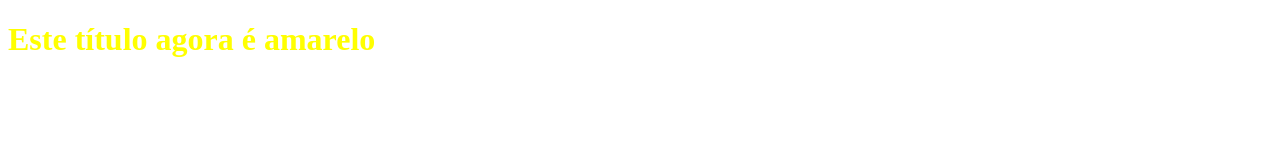
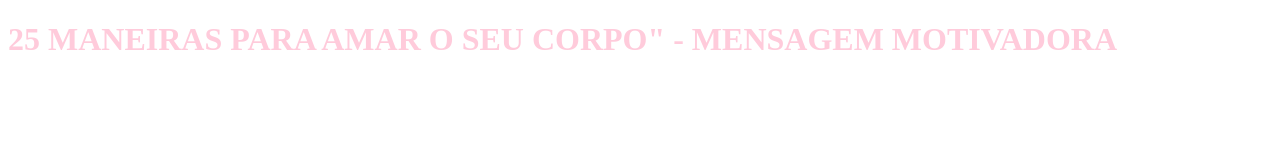
Before and after one commit to eduh351/comerintuitivo, a plain HTML site: page marisa.html in a window 1280 px wide. Drawn offline with Linux system fonts and the light colour scheme.

Commit message:
Update marisa.html

```diff
--- a/marisa.html
+++ b/marisa.html
@@ -2,7 +2,7 @@
 <html>
 <body>
 
-<h1 style="color:#FFFF00;">Este título agora é amarelo</h1>
+<h1 style="color:#ffcbdb;">25 MANEIRAS PARA AMAR O SEU CORPO" - MENSAGEM MOTIVADORA</h1>
 
 </body>
 </html>
```
